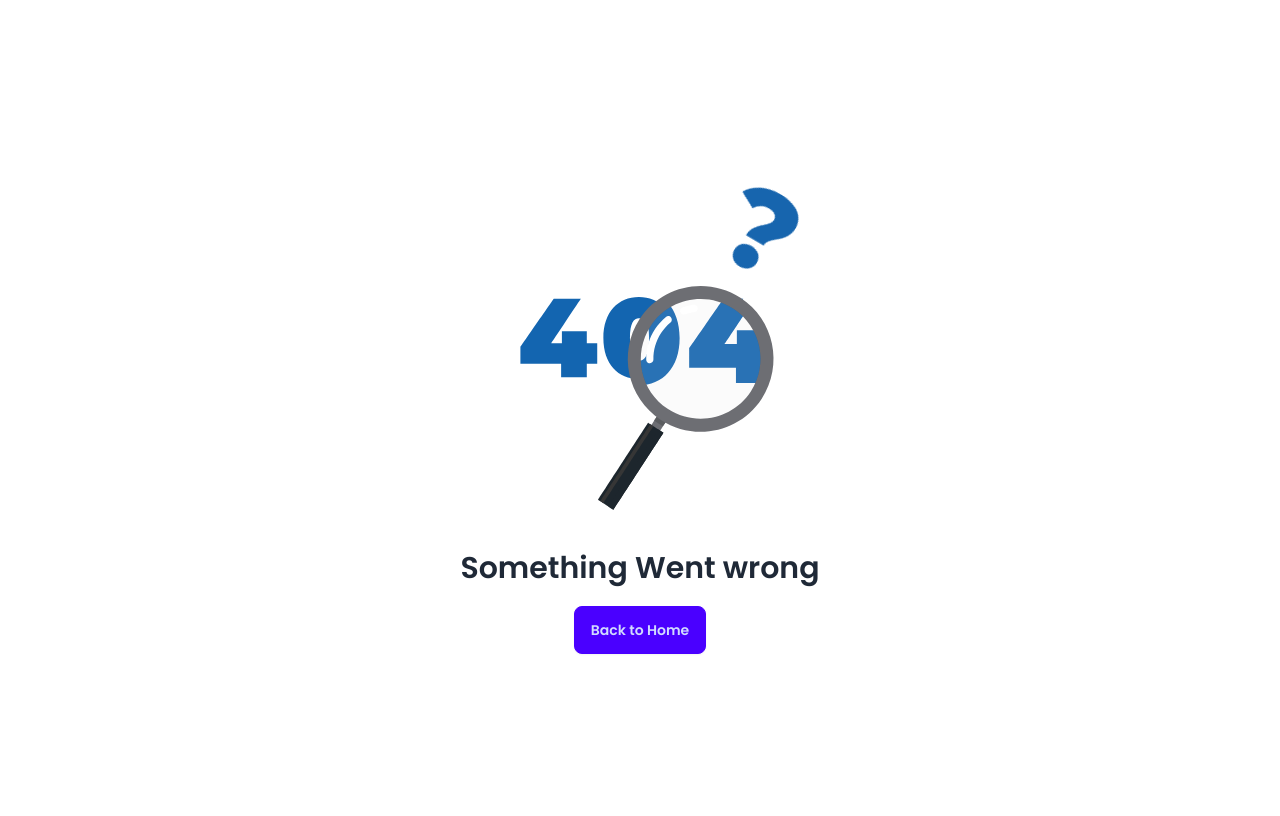
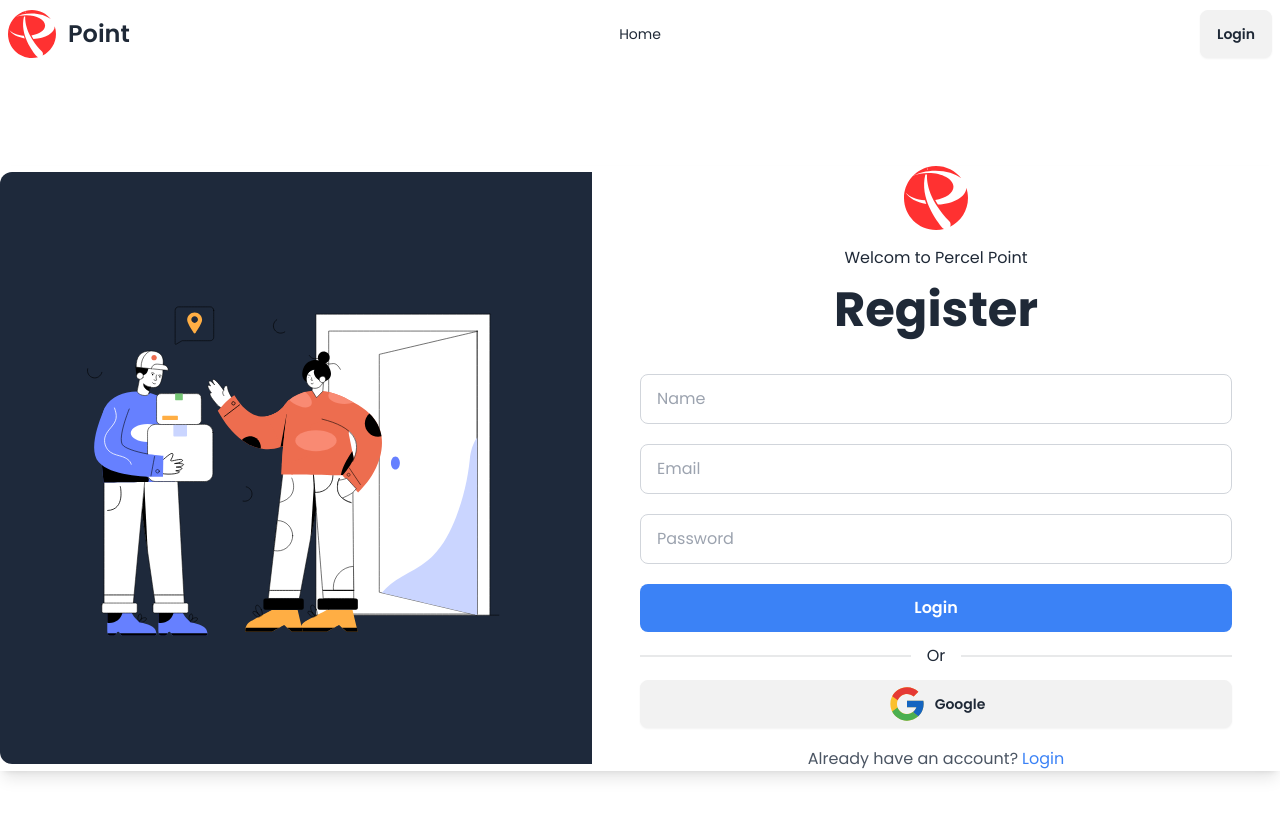
Before and after one commit to aminul118/percel-point-client, a React (Vite) app: page /register in a window 1280 px wide. Shown: the top 816 px of the page. Built offline with nearby package versions, Linux system fonts and the light colour scheme.

Commit message:
Login Register page design

```diff
--- a/package.json
+++ b/package.json
@@ -11,6 +11,7 @@
   },
   "dependencies": {
     "@tanstack/react-query": "^5.64.0",
+    "aos": "^2.3.4",
     "axios": "^1.7.9",
     "firebase": "^11.1.0",
     "localforage": "^1.10.0",
--- a/src/pages/Login/Login.jsx
+++ b/src/pages/Login/Login.jsx
@@ -1,11 +1,68 @@
-
+import { Link } from "react-router-dom";
+import GoogleLogin from "../shared/GoogleLogin/GoogleLogin";
+import LoginRegisterLottie from "../shared/LoginRegisterLottie/LoginRegisterLottie";
+import logo from "/percel-point.svg";
 
 const Login = () => {
-    return (
-        <div>
+  return (
+    <section className="min-h-screen flex items-center justify-center ">
+      <div className="flex flex-col md:flex-row items-center justify-center shadow-lg container mx-auto ">
+        {/* Lottie Animation */}
+        <div className="flex-1">
+          <LoginRegisterLottie />
+        </div>
 
+        {/* Login Form */}
+        <div className="flex-1 w-full max-w-3xl px-12">
+          <div className="space-y-4">
+            <img className="w-16 mx-auto" src={logo} alt="" />
+            <p className="text-center">Welcom Back to Percel Point</p>
+          </div>
+          <h2 className="text-5xl font-bold mb-6 text-center text-gray-800 py-4">
+            Login
+          </h2>
+          <form className="space-y-5">
+            {/* Email Input */}
+            <div>
+              <input
+                type="email"
+                placeholder="Email"
+                className="w-full px-4 py-3 border border-gray-300 rounded-lg focus:ring-2 focus:ring-blue-400 focus:outline-none"
+                required
+              />
+            </div>
+
+            {/* Password Input */}
+            <div>
+              <input
+                type="password"
+                placeholder="Password"
+                className="w-full px-4 py-3 border border-gray-300 rounded-lg focus:ring-2 focus:ring-blue-400 focus:outline-none"
+                required
+              />
+            </div>
+
+            {/* Submit Button */}
+            <button
+              type="submit"
+              className="w-full bg-blue-500 text-white font-semibold py-3 rounded-lg hover:bg-blue-600 transition-all"
+            >
+              Login
+            </button>
+          </form>
+          <GoogleLogin />
+
+          {/* Register Link */}
+          <p className="text-center mt-4 text-gray-600">
+            Don't have an account?
+            <Link to="/register" className="text-blue-500 hover:underline ml-1">
+              Register
+            </Link>
+          </p>
         </div>
-    );
+      </div>
+    </section>
+  );
 };
 
 export default Login;
--- a/src/pages/Register/Register.jsx
+++ b/src/pages/Register/Register.jsx
@@ -1,11 +1,76 @@
+import { Link } from "react-router-dom";
+import logo from "/percel-point.svg";
+import LoginRegisterLottie from "../shared/LoginRegisterLottie/LoginRegisterLottie";
+import GoogleLogin from "../shared/GoogleLogin/GoogleLogin";
+const Register = () => {
+  return (
+    <section className="min-h-screen flex items-center justify-center ">
+      <div className="flex flex-col md:flex-row items-center justify-center shadow-lg container mx-auto ">
+        {/* Lottie Animation */}
+        <div className="flex-1">
+          <LoginRegisterLottie />
+        </div>
 
+        {/* Login Form */}
+        <div className="flex-1 w-full max-w-3xl px-12">
+          <div className="space-y-4">
+            <img className="w-16 mx-auto" src={logo} alt="" />
+            <p className="text-center">Welcom to Percel Point</p>
+          </div>
+          <h2 className="text-5xl font-bold mb-6 text-center text-gray-800 py-4">
+            Register
+          </h2>
+          <form className="space-y-5">
+            {/* Name */}
+            <div>
+              <input
+                type="text"
+                placeholder="Name"
+                className="w-full px-4 py-3 border border-gray-300 rounded-lg focus:ring-2 focus:ring-blue-400 focus:outline-none"
+                required
+              />
+            </div>
+            {/* Email Input */}
+            <div>
+              <input
+                type="email"
+                placeholder="Email"
+                className="w-full px-4 py-3 border border-gray-300 rounded-lg focus:ring-2 focus:ring-blue-400 focus:outline-none"
+                required
+              />
+            </div>
 
-const Register = () => {
-    return (
-        <div>
+            {/* Password Input */}
+            <div>
+              <input
+                type="password"
+                placeholder="Password"
+                className="w-full px-4 py-3 border border-gray-300 rounded-lg focus:ring-2 focus:ring-blue-400 focus:outline-none"
+                required
+              />
+            </div>
 
+            {/* Submit Button */}
+            <button
+              type="submit"
+              className="w-full bg-blue-500 text-white font-semibold py-3 rounded-lg hover:bg-blue-600 transition-all"
+            >
+              Login
+            </button>
+          </form>
+          <GoogleLogin />
+
+          {/* Register Link */}
+          <p className="text-center mt-4 text-gray-600">
+            Already have an account?
+            <Link to="/login" className="text-blue-500 hover:underline ml-1">
+              Login
+            </Link>
+          </p>
         </div>
-    );
+      </div>
+    </section>
+  );
 };
 
 export default Register;
--- a/src/pages/shared/GoogleLogin/GoogleLogin.jsx
+++ b/src/pages/shared/GoogleLogin/GoogleLogin.jsx
@@ -1,11 +1,15 @@
-
-
+import google from "../../../assets/logos/google.svg";
 const GoogleLogin = () => {
-    return (
-        <div>
-
-        </div>
-    );
+  return (
+    <div>
+      <div className="divider">Or</div>
+      <button className="btn w-full  ">
+        {" "}
+        <img className="w-10" src={google} alt="" />
+        Google
+      </button>
+    </div>
+  );
 };
 
 export default GoogleLogin;
--- /dev/null
+++ b/src/pages/shared/LoginRegisterLottie/LoginRegisterLottie.jsx
@@ -0,0 +1,11 @@
+import Lottie from "lottie-react";
+import lottie from "../../../assets/lottie/percel-delivery-to-home.json";
+const LoginRegisterLottie = () => {
+  return (
+    <div className="bg-slate-800 rounded-l-xl">
+      <Lottie animationData={lottie} />
+    </div>
+  );
+};
+
+export default LoginRegisterLottie;
--- a/src/pages/shared/Navbar/Navbar.jsx
+++ b/src/pages/shared/Navbar/Navbar.jsx
@@ -48,7 +48,7 @@
           <ul className="menu menu-horizontal px-1">{navLinks}</ul>
         </div>
         <div className="navbar-end">
-          <Link to="/login" className="  btn">
+          <Link to="/login" className="btn">
             Login
           </Link>
         </div>
--- a/src/routes/Router.jsx
+++ b/src/routes/Router.jsx
@@ -1,12 +1,24 @@
 import { createBrowserRouter } from "react-router-dom";
 import MainLayout from "../layouts/MainLayout";
 import ErrorPage from "../pages/ErrorPage/ErrorPage";
+import Login from "../pages/Login/Login";
+import Register from "../pages/Register/Register";
 
 const Router = createBrowserRouter([
   {
     path: "/",
     element: <MainLayout />,
-    errorElement: <ErrorPage/>
+    errorElement: <ErrorPage />,
+    children: [
+      {
+        path: "login",
+        element: <Login />,
+      },
+      {
+        path: "register",
+        element: <Register />,
+      },
+    ],
   },
 ]);
 
```
Also changed, not shown: 1 other file (tests, documents, lock files or other folders).
